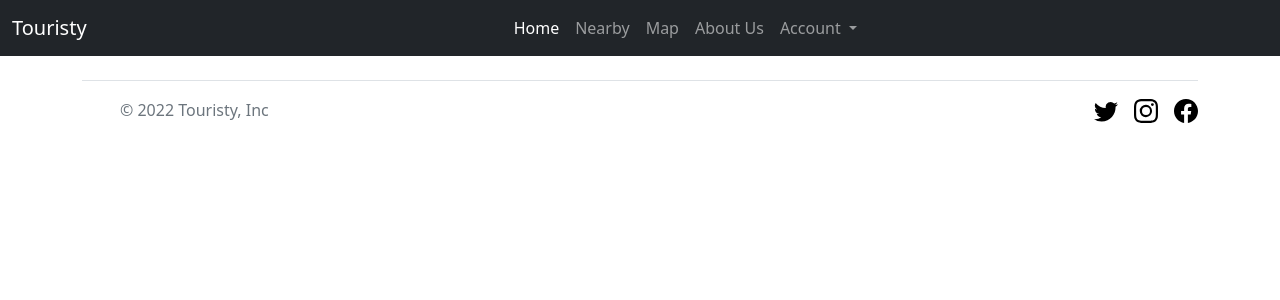
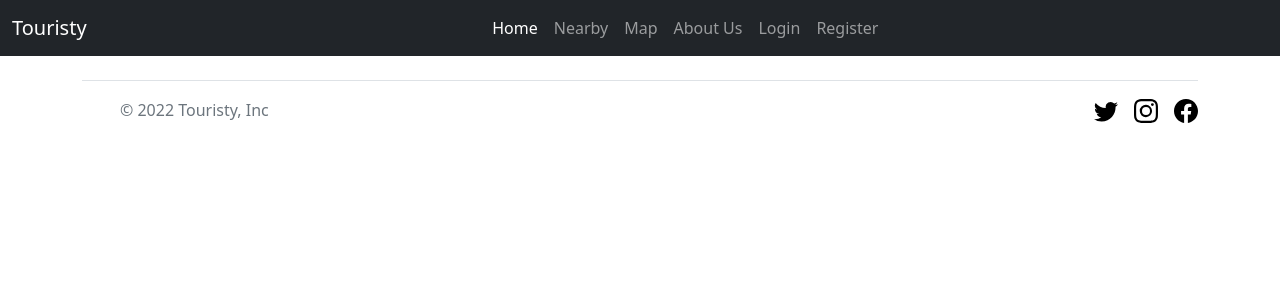
Before and after one commit to techguyseli/touristy, a Django app: page /service/ajax_test/ in a window 1280 px wide. Shown: the top 300 px of the page. Run offline with Django 4.2, Linux system fonts and the light colour scheme; some libraries are stand-ins or nearby versions.

Commit message:
modified service layout template

```diff
--- a/touristy/account/urls.py
+++ b/touristy/account/urls.py
@@ -4,4 +4,5 @@ from . import views
 urlpatterns = [
     path('login/', views.login, name='login'),
     path('register/', views.register, name='register'),
+    path('logout/', views.logout, name='logout'),
 ]
--- a/touristy/service/templates/service/layout/layout.html
+++ b/touristy/service/templates/service/layout/layout.html
@@ -34,7 +34,7 @@
                     <a class="nav-link active" aria-current="page" href="#">Home</a>
                   </li>
                   <li class="nav-item">
-                    <a class="nav-link" href="#">Nearby</a>
+                    <a class="nav-link" href="{% url 'nearby' %}">Nearby</a>
                   </li>
                   <li class="nav-item">
                     <a class="nav-link" href="#">Map</a>
@@ -42,15 +42,24 @@
                   <li class="nav-item">
                     <a class="nav-link" href="#">About Us</a>
                   </li>
+                  {% if request.user.is_authenticated %}
                     <li class="nav-item dropdown">
                       <a class="nav-link dropdown-toggle" href="#" id="navbarDropdown" role="button" data-bs-toggle="dropdown" aria-expanded="false">
                         Account
                       </a>
                       <ul class="dropdown-menu" aria-labelledby="navbarDropdown">
                         <li><a class="dropdown-item" href="#">Settings</a></li>
-                      <li><a class="dropdown-item" href="#">Logout</a></li>
+                        <li><a class="dropdown-item" href="{% url 'logout' %}">Logout</a></li>
                       </ul>
                     </li>
+                  {% else %}
+                  <li class="nav-item">
+                    <a class="nav-link" href="{% url 'login' %}">Login</a>
+                  </li>
+                  <li class="nav-item">
+                    <a class="nav-link" href="{% url 'register' %}">Register</a>
+                  </li>
+                  {% endif %}
                 </ul>
               </div>
             </div>
```
Also changed, not shown: touristy/account/views.py (+6 -1 lines), touristy/service/templates/service/nearby/get_coordinates.html (+7 -0 lines). Lines whose indentation alone changed are shown as unchanged.
